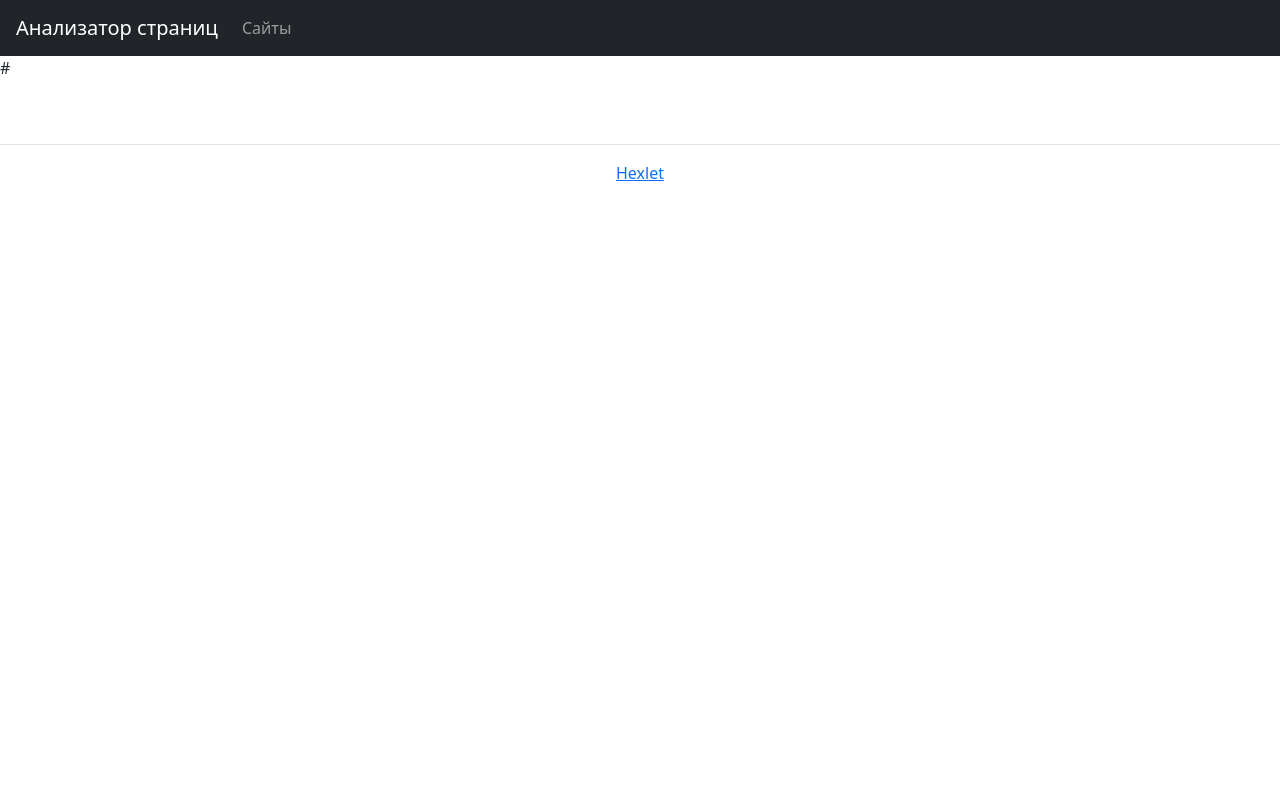
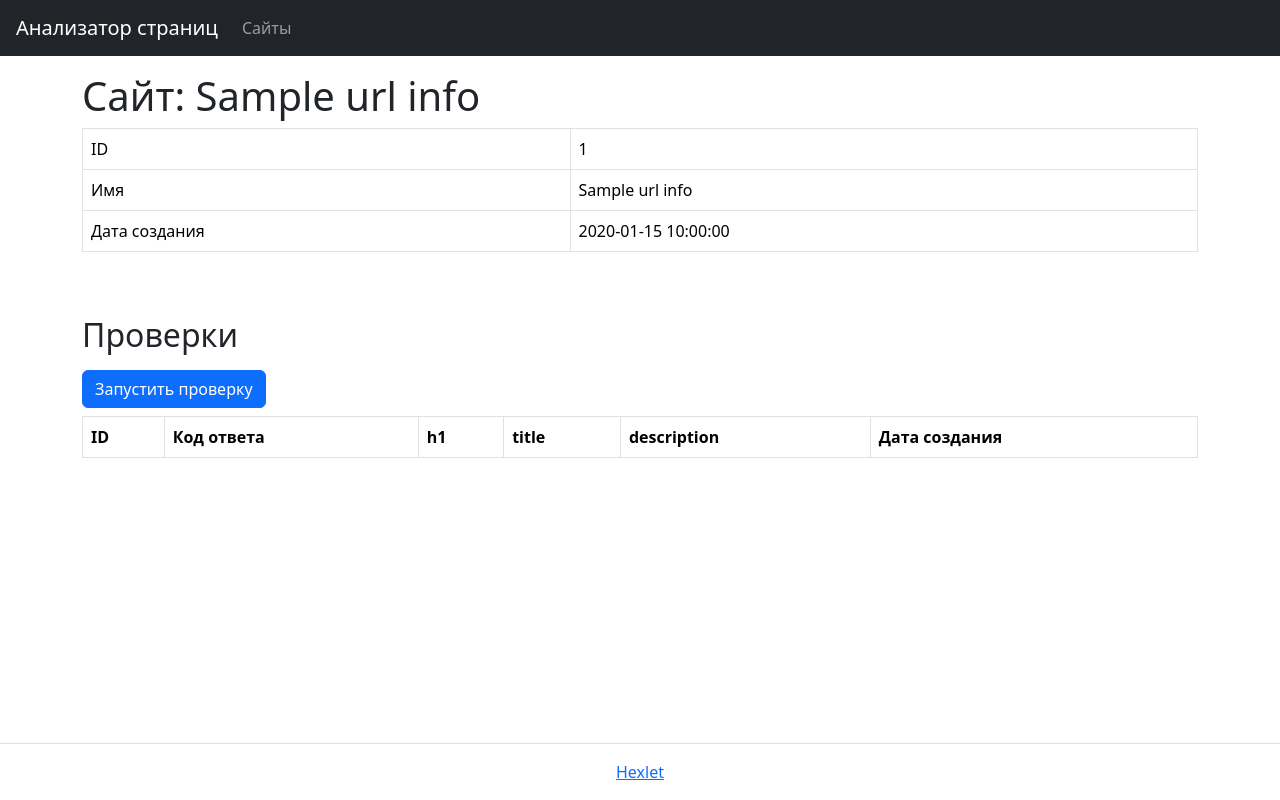
Before and after one commit to snegirevdv/python-project-83, a Flask app: template page_analyzer/templates/url_detail.html in a window 1280 px wide. Run offline with Flask 3, Linux system fonts and the light colour scheme; the template is opened without the code that fills it: most values are stand-ins (such as "Sample title", 1, 10 or a date in 2020); lists and menus that the app fills with data are empty; some libraries are stand-ins or nearby versions.

Commit message:
Add handlers

```diff
--- a/database.sql
+++ b/database.sql
@@ -1,5 +1,5 @@
 CREATE TABLE urls (
-    id BIGINT PRIMARY KEY,
-    name VARCHAR(255),
+    id SERIAL PRIMARY KEY,
+    name VARCHAR(255) NOT NULL,
     created_at TIMESTAMP
 );
--- a/page_analyzer/app.py
+++ b/page_analyzer/app.py
@@ -1,20 +1,117 @@
+import datetime
 import os
 import dotenv
-from flask import Flask, render_template
-import psycopg2
+from flask import Flask, redirect, render_template, request
+
+from page_analyzer.database import Database
+
+dotenv.load_dotenv(".env.development")
 
 app = Flask(__name__)
+db = Database(os.getenv("DATABASE_URL"))
 
-dotenv.load_dotenv('.env.development')
-app.config['SECRET_KEY'] = os.getenv('SECRET_KEY')
-conn = psycopg2.connect(os.getenv('DATABASE_URL'))
+app.config["SECRET_KEY"] = os.getenv("SECRET_KEY")
+
+try:
+    db.migrate("database.sql")
+except Exception as e:
+    print(f"Migration error: {e}")
 
 
-@app.route('/')
+@app.get("/")
 def index():
-    return render_template("index.html")
+    print("Index route accessed")
+    url = ""
+    errors = {}
+    return render_template("index.html", url=url, errors=errors)
 
 
-@app.route('/urls/', methods=['GET', 'POST'])
-def urls():
-    return "Hello World"
+@app.get("/urls/")
+def url_list():
+    print("URL list route accessed")
+    try:
+        url_list = get_url_list()
+    except Exception as e:
+        print(f"Error fetching URL list: {e}")
+        url_list = []
+    return render_template("url_list.html", url_list=url_list)
+
+
+@app.post("/urls/")
+def url_post():
+    print("URL post route accessed")
+    url = request.form.to_dict()["url"]
+    errors = validate_url(url)
+    if errors:
+        return render_template("index.html", url=url, errors=errors), 422
+    pure_url = sanitize_url(url)
+    try:
+        url_id = get_url_id(pure_url)
+    except Exception as e:
+        print(f"Error getting URL ID: {e}")
+        return (
+            render_template("index.html", url=url, errors={"db": "Database error"}),
+            500,
+        )
+    return redirect(f"/urls/{url_id}/", code=302)
+
+
+@app.get("/urls/<id>/")
+def url_detail(id):
+    print(f"URL detail route accessed with id: {id}")
+    try:
+        url_info = get_url_info(id)
+    except Exception as e:
+        print(f"Error fetching URL info: {e}")
+        url_info = {"id": id, "name": "Error", "created_at": "Unknown"}
+    return render_template("url_detail.html", url_info=url_info)
+
+
+def validate_url(url):
+    return {}
+
+
+def sanitize_url(url):
+    return url
+
+
+def get_url_list():
+    query_text = "SELECT id, name FROM urls"
+    db.execute_query(query_text)
+    description = db.fetch_description() or []
+    columns = [desc[0] for desc in description]
+    url_list = [dict(zip(columns, row)) for row in db.fetch_all()]
+    return url_list
+
+
+def get_url_info(id):
+    query_text = "SELECT id, name, created_at FROM urls WHERE id = %s"
+    db.execute_query_with_args(query_text, id)
+    url_info = db.fetch_one()
+    if not url_info:
+        return {"id": id, "name": "Not found", "created_at": "Unknown"}
+    columns = ["id", "name", "created_at"]
+    return dict(zip(columns, url_info))
+
+
+def get_url_id(target_url):
+    select_query_text = "SELECT id, name FROM urls"
+    db.execute_query(select_query_text)
+    urls = db.fetch_all()
+    for id, url in urls:
+        if url == target_url:
+            return id
+    insert_query_text = (
+        "INSERT INTO urls (name, created_at) VALUES (%s, %s) RETURNING id"
+    )
+    db.execute_query_with_args(insert_query_text, target_url, datetime.datetime.now())
+    data = db.fetch_one()
+    if not data:
+        raise ValueError("Insertion failed")
+    db.commit()
+    id = data[0]
+    return id
+
+
+if __name__ == "__main__":
+    app.run(debug=True)
--- a/page_analyzer/templates/index.html
+++ b/page_analyzer/templates/index.html
@@ -7,8 +7,8 @@
           <div class="col-12 col-md-10 col-lg-8 border rounded-3 bg-light p-5 mx-auto">
             <h1 class="display-3">Анализатор страниц</h1>
             <p class="lead">Бесплатно проверяйте сайты на SEO-пригодность</p>
-            <form action="{{ url_for('urls') }}" class="d-flex justify-content-center" method="post">
-              <input type="text" name="url" class="form-control form-control-lg" placeholder="https://www.example.com" required>
+            <form action="{{ url_for('url_post') }}" class="d-flex justify-content-center" method="post">
+              <input type="text" name="url" class="form-control form-control-lg" placeholder="https://www.example.com" value="{{ url }}"required>
               <input type="submit" class="btn btn-primary btn-lg ms-3 px-5 mx-3 text-uppercase" value="Проверить">
             </form>
           </div>
--- a/page_analyzer/templates/layouts/header.html
+++ b/page_analyzer/templates/layouts/header.html
@@ -2,7 +2,7 @@
       <nav class="navbar navbar-dark navbar-expand-md bg-dark px-3">
         <a href="{{ url_for('index') }}" class="navbar-brand">Анализатор страниц</a>
         <ul class="navbar-nav">
-          <li class="nav-item"><a href="{{ url_for('urls') }}" class="nav-link">Сайты</a></li>
+          <li class="nav-item"><a href="{{ url_for('url_list') }}" class="nav-link">Сайты</a></li>
         </ul>
       </nav>
     </header>
--- a/page_analyzer/templates/url_detail.html
+++ b/page_analyzer/templates/url_detail.html
@@ -1,5 +1,50 @@
 {% extends "layouts/base.html" %}
 
 {% block main %}
-<p>{{ url }}</p>
+<main class="flex-grow-1">
+  <div class="container-lg mt-3">
+    <h1>Сайт: {{ url_info.name }}</h1>
+    <div class="table-responsive">
+      <table class="table table-bordered table-hover text-nowrap" data-test="url">
+        <tbody>
+          <tr>
+            <td>ID</td>
+            <td>{{ url_info.id }}</td>
+          </tr>
+          <tr>
+            <td>Имя</td>
+            <td>{{ url_info.name }}</td>
+          </tr>
+          <tr>
+            <td>Дата создания</td>
+            <td>{{ url_info.created_at }}</td>
+          </tr>
+        </tbody>
+      </table>
+    </div>
+
+    <h2 class="mt-5 mb-3">Проверки</h2>
+    <form method="post" action="/urls/{{ url_info.id }}/checks"> <!-- поменять на именованный маршрут -->
+      <input type="submit" class="btn btn-primary" value="Запустить проверку">
+    </form>
+
+    <div>
+      <table class="table table-bordered table-hover mt-2" data-test="checks">
+        <thead>
+          <tr>
+            <th>ID</th>
+            <th>Код ответа</th>
+            <th>h1</th>
+            <th>title</th>
+            <th>description</th>
+            <th>Дата создания</th>
+          </tr>
+        </thead>
+        <tbody>
+          <!-- цикл -->
+        </tbody>
+      </table>
+    </div>
+  </div>
+</main>
 {% endblock %}
```
Also changed, not shown: app.py (added, +10 -0 lines), page_analyzer/database.py (added, +74 -0 lines), page_analyzer/templates/url_list.html (+36 -3 lines), tests/test_flask.py (deleted, +0 -2 lines).
